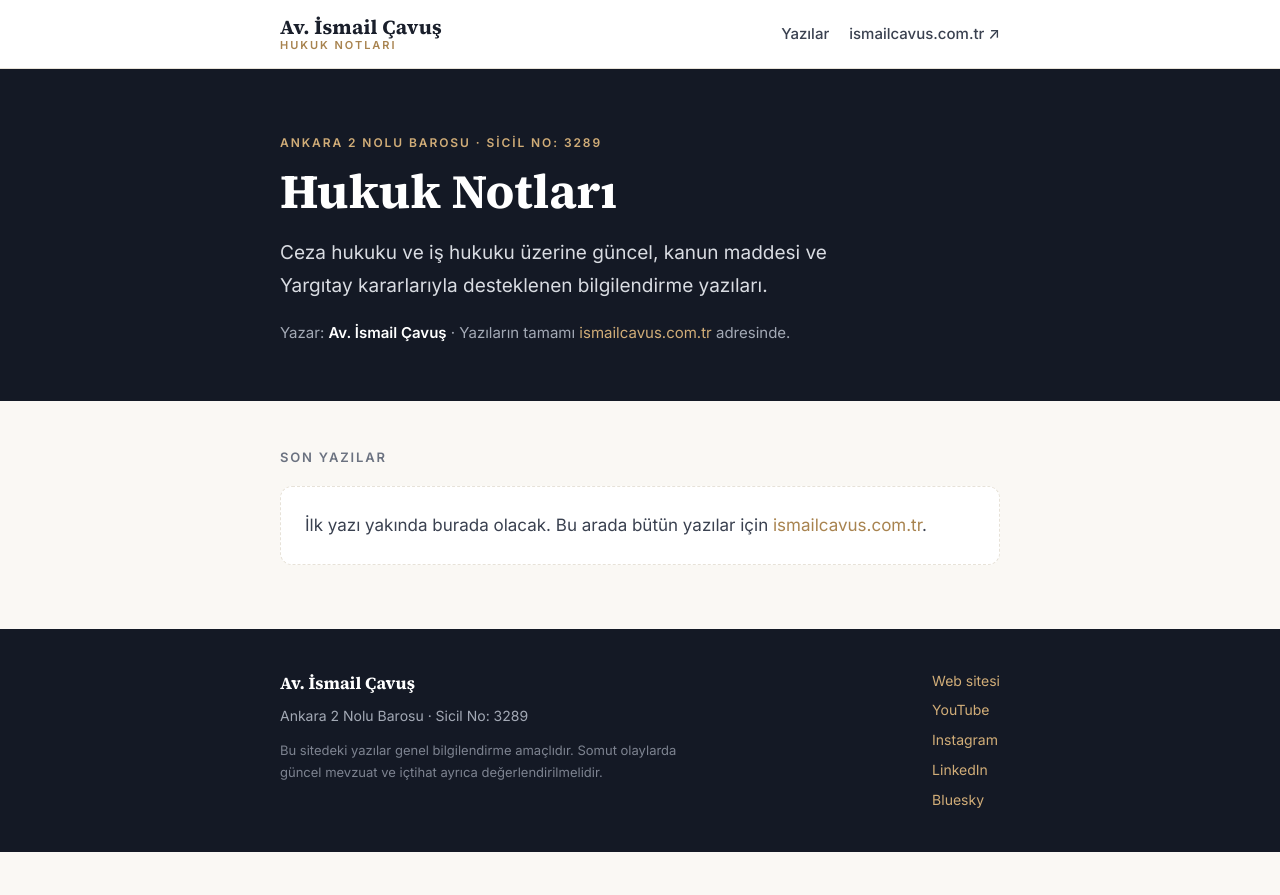
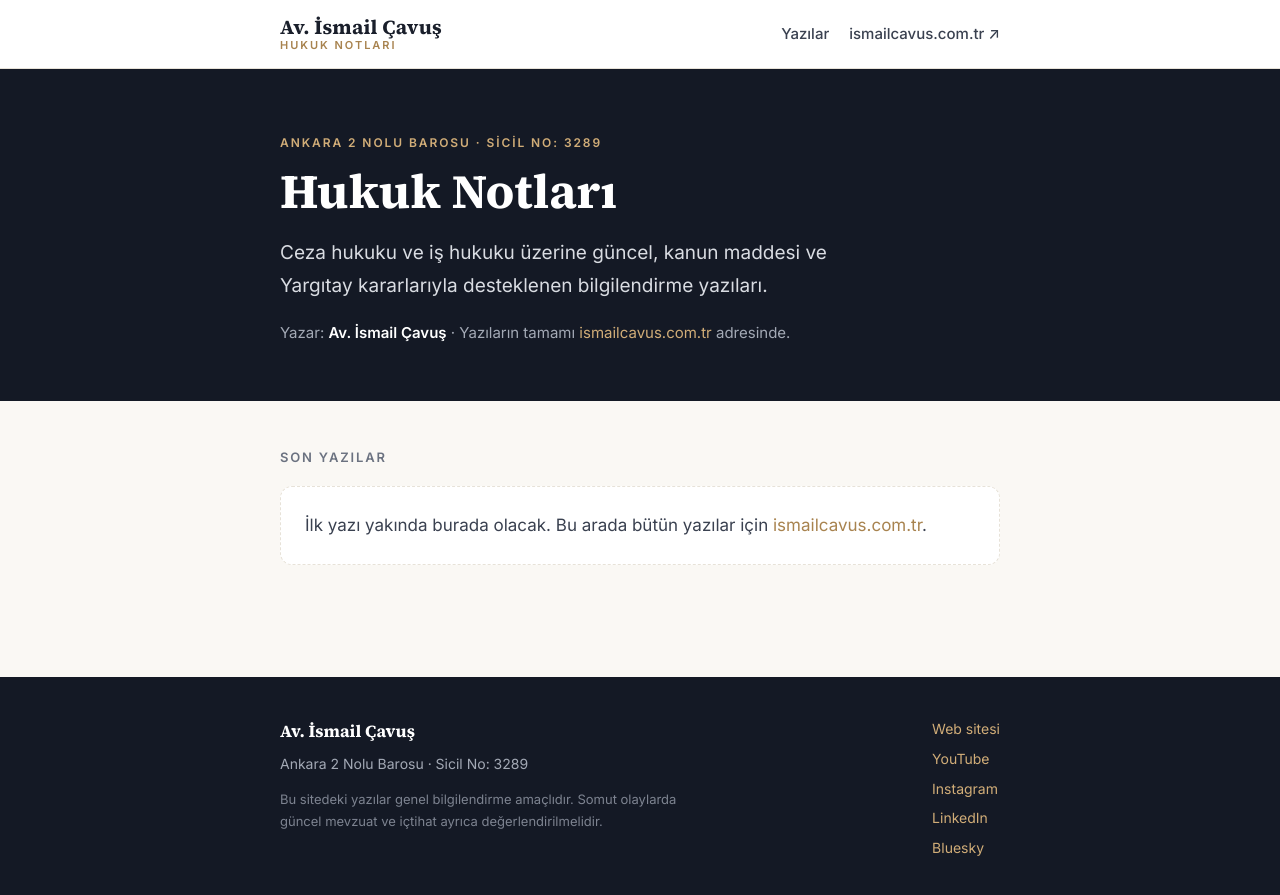
Before and after one commit to avukatismailcavus/avukatismailcavus.github.io, a Jekyll site: the page built from index.md, in a window 1280 px wide. Shown: the top 895 px of the page. Built offline with Jekyll 4.4.1, drawn with Linux system fonts in a browser that asks for light colours.

Commit message:
Tasarım: assets/css/style.css

```diff
--- a/assets/css/style.css
+++ b/assets/css/style.css
@@ -33,7 +33,11 @@ body {
   color: var(--metin);
   font: 400 17px/1.7 "Inter", system-ui, -apple-system, "Segoe UI", sans-serif;
   -webkit-font-smoothing: antialiased;
+  min-height: 100vh;
+  display: flex;
+  flex-direction: column;
 }
+main { flex: 1; }
 a { color: var(--altin); text-decoration: none; }
 a:hover { text-decoration: underline; text-underline-offset: 3px; }
 h1, h2, h3 { color: var(--murekkep); line-height: 1.25; }
```
